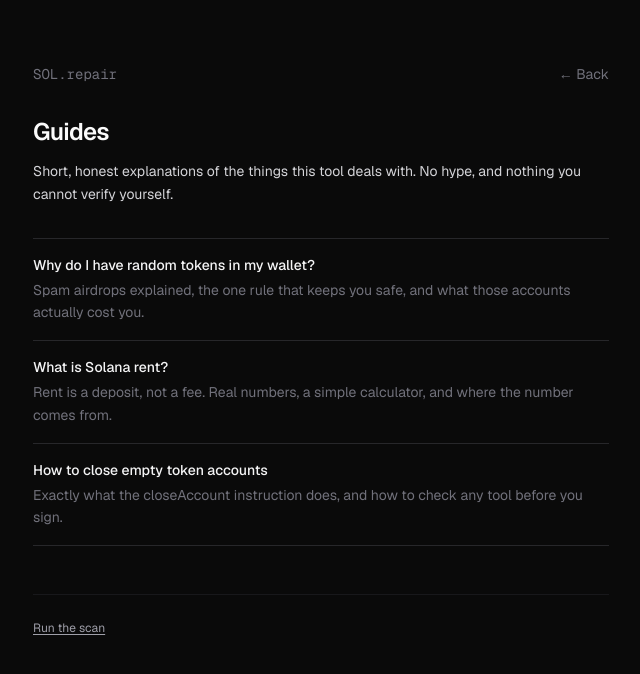
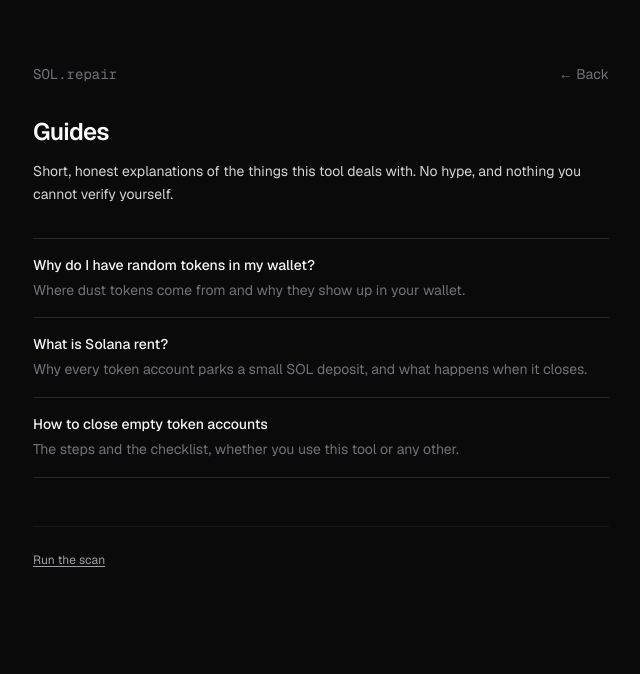
Before and after one commit to sol-repair/sol.repair, a Next.js app: page /guides in a window 1280 px wide. Shown: the top 674 px of the page, without its empty margins (319-959 px from the left). Built offline with nearby package versions, Linux system fonts and the light colour scheme; no server answers; what @solana/wallet-adapter-react would draw is missing.

Commit message:
Share one guide list between the home section and the guides index

```diff
--- a/src/app/guides/page.tsx
+++ b/src/app/guides/page.tsx
@@ -1,5 +1,6 @@
 import type { Metadata } from "next";
 import Link from "next/link";
+import { GUIDES } from "@/lib/guides";
 
 export const metadata: Metadata = {
   title: "Guides | SOL.repair",
@@ -7,27 +8,6 @@ export const metadata: Metadata = {
     "Plain-English guides to Solana token accounts: why random tokens appear, what rent is, and how closing an empty account works.",
   alternates: { canonical: "/guides" },
 };
-
-const GUIDES = [
-  {
-    href: "/guides/random-tokens",
-    title: "Why do I have random tokens in my wallet?",
-    summary:
-      "Spam airdrops explained, the one rule that keeps you safe, and what those accounts actually cost you.",
-  },
-  {
-    href: "/guides/solana-rent",
-    title: "What is Solana rent?",
-    summary:
-      "Rent is a deposit, not a fee. Real numbers, a simple calculator, and where the number comes from.",
-  },
-  {
-    href: "/guides/close-token-accounts",
-    title: "How to close empty token accounts",
-    summary:
-      "Exactly what the closeAccount instruction does, and how to check any tool before you sign.",
-  },
-];
 
 export default function GuidesIndexPage() {
   return (
--- a/src/components/GuidesSection.tsx
+++ b/src/components/GuidesSection.tsx
@@ -1,28 +1,5 @@
 import Link from "next/link";
-
-// The home-page blurbs are the owner's approved home-page wording. The
-// guides index carries its own summaries, so these two lists must not be
-// merged.
-const GUIDES = [
-  {
-    href: "/guides/random-tokens",
-    title: "Why do I have random tokens in my wallet?",
-    description:
-      "Where dust tokens come from and why they show up in your wallet.",
-  },
-  {
-    href: "/guides/solana-rent",
-    title: "What is Solana rent?",
-    description:
-      "Why every token account parks a small SOL deposit, and what happens when it closes.",
-  },
-  {
-    href: "/guides/close-token-accounts",
-    title: "How do I close an empty token account?",
-    description:
-      "The steps and the checklist, whether you use this tool or any other.",
-  },
-];
+import { GUIDES } from "@/lib/guides";
 
 export default function GuidesSection() {
   return (
@@ -38,7 +15,7 @@ export default function GuidesSection() {
               {guide.title}
             </Link>
             <p className="mt-1 text-xs leading-relaxed text-zinc-400">
-              {guide.description}
+              {guide.summary}
             </p>
           </div>
         ))}
--- /dev/null
+++ b/src/lib/guides.ts
@@ -0,0 +1,29 @@
+/** Single source for the published guides. The home-page section and the
+ *  guides index both render this list, so do not add a second copy anywhere;
+ *  the owner's writing rules are enforced on these strings by tests. */
+export type Guide = {
+  href: string;
+  title: string;
+  summary: string;
+};
+
+export const GUIDES: Guide[] = [
+  {
+    href: "/guides/random-tokens",
+    title: "Why do I have random tokens in my wallet?",
+    summary:
+      "Where dust tokens come from and why they show up in your wallet.",
+  },
+  {
+    href: "/guides/solana-rent",
+    title: "What is Solana rent?",
+    summary:
+      "Why every token account parks a small SOL deposit, and what happens when it closes.",
+  },
+  {
+    href: "/guides/close-token-accounts",
+    title: "How to close empty token accounts",
+    summary:
+      "The steps and the checklist, whether you use this tool or any other.",
+  },
+];
```
Also changed, not shown: 1 other file (tests, documents, lock files or other folders).
